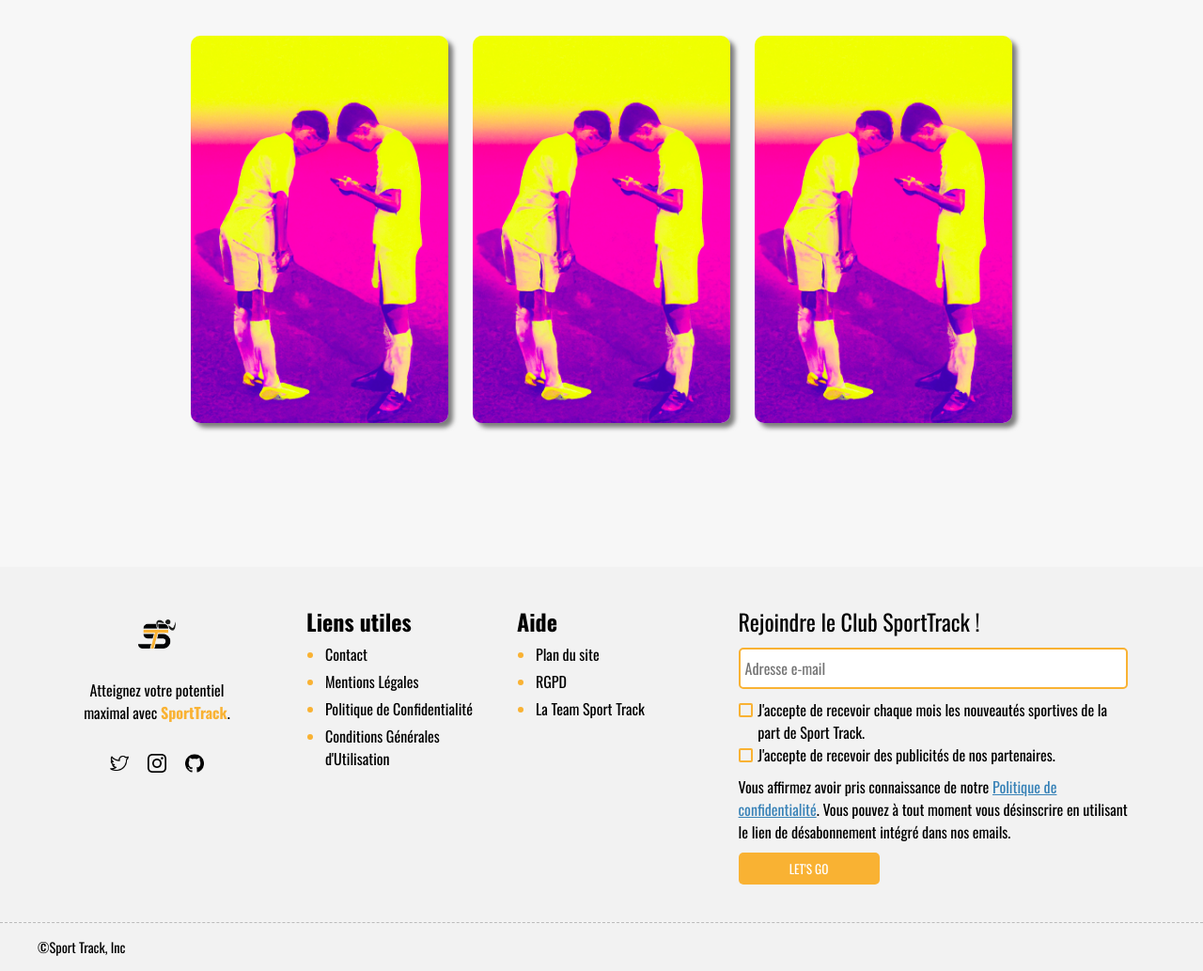
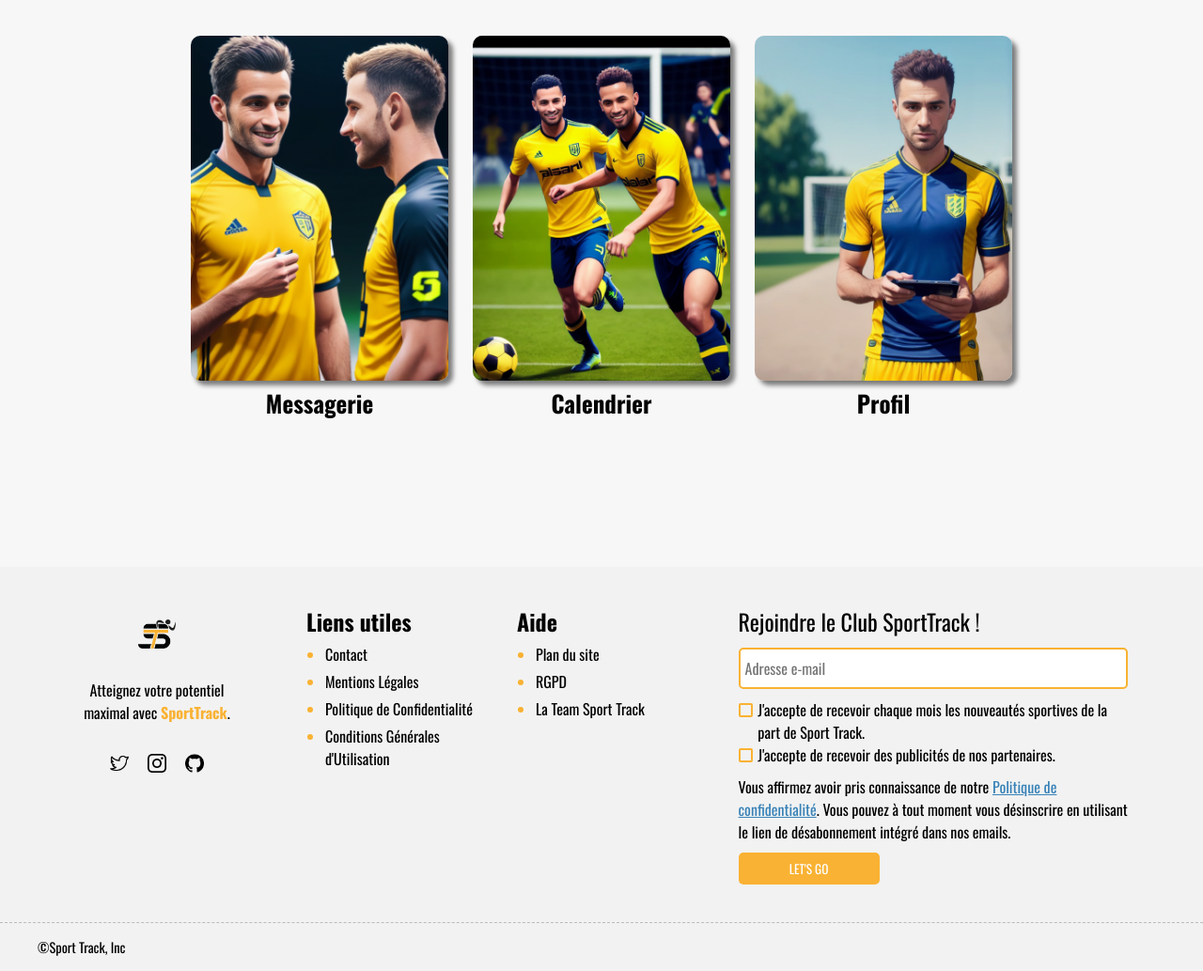
Before and after one commit to Arthur-Le-M/Sport-Track, a PHP site: page /Accueil/accueil_connecte.php in a window 1280 px wide. Shown: the part 201-1234 px from the top of the page at 94% size. Run offline with PHP 8.4, Linux system fonts and the light colour scheme; the visitor is signed in with stand-in values (Sample User, id 1); data that the repository does not hold is empty.

Commit message:
Amélioration page d'accueil connecté

```diff
--- a/Accueil/accueil_connecte.css
+++ b/Accueil/accueil_connecte.css
@@ -11,6 +11,10 @@
     width: 300px;
     border-radius: 10px;
     padding: 1%;
+    transition: transform 0.2s ease-in-out;
+    display: flex;
+    flex-direction: column;
+    align-items: center;
 
 }
 .boite img {
@@ -21,6 +25,7 @@
     box-shadow: 5px 5px 5px rgba(0, 0, 0, 0.5);
 }
 .boite:hover {
+    transition: transform 0.2s ease-in-out;
     transform: scale(1.02);
   }
 
@@ -33,3 +38,7 @@ h1 {
 h1 img {
     margin-left: 0.8%;
   }
+
+h3{
+    font-size: 25px;
+}
--- a/Accueil/accueil_connecte.php
+++ b/Accueil/accueil_connecte.php
@@ -24,16 +24,19 @@
     $resultat = $recupPrenom->fetch();
     $prenom = $resultat['prenom'];
     ?>
-<h1>Bienvenue <span style="color: #267AB8;"> <?php echo ucfirst(strtolower($prenom));?> </span> <img src="emoji.png" alt="icone" width="2.5%"></h1>
+<h1>Bienvenue <span style="color: #F9B233;"> <?php echo ucfirst(strtolower($prenom));?> </span> <img src="emoji.png" alt="icone" width="2.5%"></h1>
 <div id ="conteneur" >
     <div id="boite1" class="boite" >
-        <a href="../Messagerie/messagerie.php"><img src="msg.png" alt="description-de-l-image"></a>
+        <a href="../Messagerie/messagerie.php"><img src="../Template/img/MessageImage2.png" alt="description-de-l-image"></a>
+        <h3>Messagerie</h3>
     </div>
     <div id="boite2" class="boite" >
-        <a href="lien-de-la-page"><img src="msg.png" alt="description-de-l-image"></a>
+        <a href="lien-de-la-page"><img src="../Template/img/CalendrierImage2.png" alt="description-de-l-image"></a>
+        <h3>Calendrier</h3>
     </div>
     <div id="boite3" class="boite">
-        <a href="lien-de-la-page"><img src="msg.png"  alt="description-de-l-image"></a>
+        <a href="lien-de-la-page"><img src="../Template/img/StatisticImage2.png"  alt="description-de-l-image"></a>
+        <h3>Profil</h3>
     </div>
 </div>
 <?php
--- a/Template/header.php
+++ b/Template/header.php
@@ -18,19 +18,19 @@
         <?php
         session_start();
         if(!isset($_SESSION['user'])){
-            echo "<a href='/Sport-Track/index.php'> <img src='../Template/img/maison.png'> </a>";
+            echo "<a href='../index.php'> <img src='../Template/img/maison.png'> </a>";
         }
         else{
-            echo '<a href="/Sport-Track/Accueil/accueil_connecte.php"> <img src="../Template/img/maison.png"> </a>';
+            echo '<a href="../Accueil/accueil_connecte.php"> <img src="../Template/img/maison.png"> </a>';
         }
         ?>
-        <a href="/Sport-Track/Messagerie/messagerie.php"> <img src="../Template/img/messager.png"> </a>
-        <a href="/Sport-Track/Calendrier/index.php"> <img src="../Template/img/calendrier.png"> </a>
-        <a href="/Sport-Track/Profil/page-joueur.php"> <img src="../Template/img/personne.png"> </a>
+        <a href="../Messagerie/messagerie.php"> <img src="../Template/img/messager.png"> </a>
+        <a href="../Calendrier/index.php"> <img src="../Template/img/calendrier.png"> </a>
+        <a href="../Profil/page-joueur.php"> <img src="../Template/img/personne.png"> </a>
     </div>
     <div id="right-part">
         <div id="scanner">
-            <a href="/Sport-Track/Scaneur/encodeur.php"> <img src="../Template/img/scanner.png"> </a>
+            <a href="Scaneur/encodeur.php"> <img src="../Template/img/scanner.png"> </a>
         </div>
         <div class="conteneur-dropdown">
             <button class="dropdownButton">
@@ -38,11 +38,11 @@
             </button>
             <div class="dropdownContent">
                 <span id="partage"><a href="#"> Partager </a></span>
-                <a href="/Sport-Track/Information/avis.php"> Avis </a>
-                <a href="/Sport-Track/Information/reglages.php" id="separation"> Réglages </a>
+                <a href="Information/avis.php"> Avis </a>
+                <a href="Information/reglages.php" id="separation"> Réglages </a>
                 <a href="../information/contact.php"> Contact </a>
-                <a href="/Sport-Track/Information/aide.php"> Aide </a>
-                <a href="/Sport-Track/Inscription_Connexion/deconnexion.php"> Déconnexion </a>
+                <a href="Information/aide.php"> Aide </a>
+                <a href="Inscription_Connexion/deconnexion.php"> Déconnexion </a>
             </div>
         </div>
     </div>
```
Also changed, not shown: Template/img/CalendrierImage.png (added), Template/img/CalendrierImage2.png (added), Template/img/MessageImage.png (added), Template/img/MessageImage2.png (added), Template/img/StatisticImage.png (added), Template/img/StatisticImage2.png (added).
